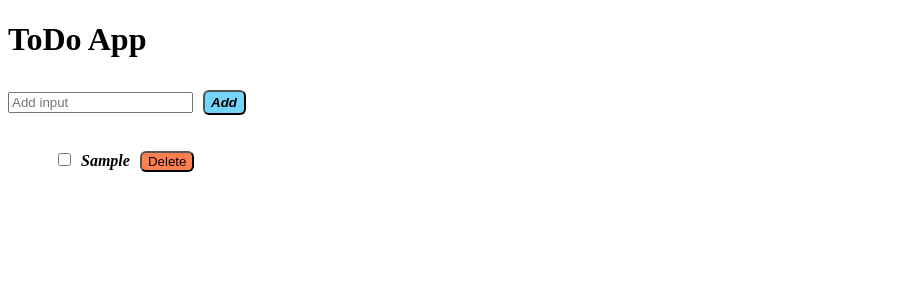
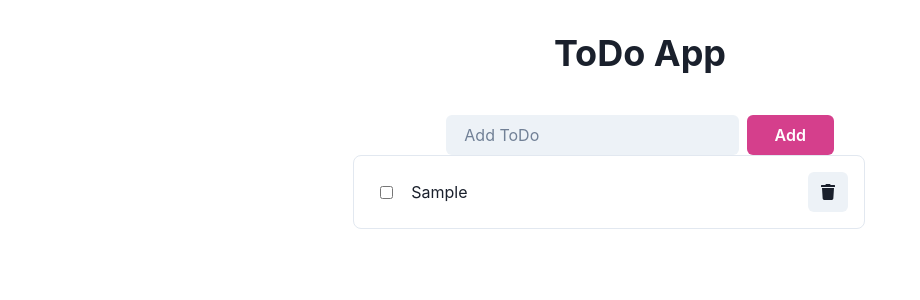
Before and after one commit to syedmuhammadfarhan/Nextjs13-ToDoApp, a Next.js app: page / in a window 1280 px wide. Both pictures are taken after typing "Sample" into the empty fields and a click on the button "Add". Shown: the top 300 px of the page, without its empty margins (0-920 px from the left). Built offline with nearby package versions, Linux system fonts and the light colour scheme.

Commit message:
after chakraui styling

```diff
--- a/app/globals.css
+++ /dev/null
@@ -1,96 +0,0 @@
-:root {
-  --max-width: 1100px;
-  --border-radius: 12px;
-  --font-mono: ui-monospace, Menlo, Monaco, 'Cascadia Mono', 'Segoe UI Mono',
-    'Roboto Mono', 'Oxygen Mono', 'Ubuntu Monospace', 'Source Code Pro',
-    'Fira Mono', 'Droid Sans Mono', 'Courier New', monospace;
-
-  --foreground-rgb: 0, 0, 0;
-  --background-start-rgb: 214, 219, 220;
-  --background-end-rgb: 255, 255, 255;
-
-  --primary-glow: conic-gradient(from 180deg at 50% 50%,
-      #16abff33 0deg,
-      #0885ff33 55deg,
-      #54d6ff33 120deg,
-      #0071ff33 160deg,
-      transparent 360deg);
-  --secondary-glow: radial-gradient(rgba(255, 255, 255, 1),
-      rgba(255, 255, 255, 0));
-
-  --tile-start-rgb: 239, 245, 249;
-  --tile-end-rgb: 228, 232, 233;
-  --tile-border: conic-gradient(#00000080,
-      #00000040,
-      #00000030,
-      #00000020,
-      #00000010,
-      #00000010,
-      #00000080);
-
-  --callout-rgb: 238, 240, 241;
-  --callout-border-rgb: 172, 175, 176;
-  --card-rgb: 180, 185, 188;
-  --card-border-rgb: 131, 134, 135;
-}
-
-@media (prefers-color-scheme: dark) {
-  :root {
-    --foreground-rgb: 255, 255, 255;
-    --background-start-rgb: 0, 0, 0;
-    --background-end-rgb: 0, 0, 0;
-
-    --primary-glow: radial-gradient(rgba(1, 65, 255, 0.4), rgba(1, 65, 255, 0));
-    --secondary-glow: linear-gradient(to bottom right,
-        rgba(1, 65, 255, 0),
-        rgba(1, 65, 255, 0),
-        rgba(1, 65, 255, 0.3));
-
-    --tile-start-rgb: 2, 13, 46;
-    --tile-end-rgb: 2, 5, 19;
-    --tile-border: conic-gradient(#ffffff80,
-        #ffffff40,
-        #ffffff30,
-        #ffffff20,
-        #ffffff10,
-        #ffffff10,
-        #ffffff80);
-
-    --callout-rgb: 20, 20, 20;
-    --callout-border-rgb: 108, 108, 108;
-    --card-rgb: 100, 100, 100;
-    --card-border-rgb: 200, 200, 200;
-  }
-}
-
-* {
-  box-sizing: border-box;
-  padding: 0;
-  margin: 0;
-}
-
-html,
-body {
-  max-width: 100vw;
-  overflow-x: hidden;
-
-}
-
-
-body {
-  color: rgb(var(--foreground-rgb));
-  background: linear-gradient(to bottom,
-      transparent,
-      rgb(var(--background-end-rgb))) rgb(var(--background-start-rgb));
-}
-
-a {
-  color: inherit;
-  text-decoration: none;
-}
-
-@media (prefers-color-scheme: dark) {
-  html {
-    color-scheme: dark;
-  }
-}
--- a/app/layout.tsx
+++ b/app/layout.tsx
@@ -1,4 +1,5 @@
-// import './globals.css'
+'use client';
+import { ChakraProvider } from '@chakra-ui/react'
 
 export default function RootLayout({
   children,
@@ -13,9 +14,9 @@ export default function RootLayout({
       */}
       <head />
       <body >
-        {/* <center > */}
-        {children}
-        {/* </center> */}
+        <ChakraProvider>
+          {children}
+        </ChakraProvider>
       </body>
     </html>
   )
--- a/app/page.tsx
+++ b/app/page.tsx
@@ -1,4 +1,6 @@
 "use client";
+import { Container, VStack, HStack, Heading, Input, Button, IconButton, StackDivider, Spacer, Text } from '@chakra-ui/react'
+import { FaTrash } from "react-icons/fa"
 
 import "./add.css";
 import { useState } from "react";
@@ -26,56 +28,49 @@ export default function Home() {
   };
 
   return (
-    <>
-      <h1>ToDo App</h1>
-      <input
-        type="text"
-        value={input}
-        placeholder="Add input"
-        onChange={(e) => setinput(e.target.value)}
-      />
-      <button className="add" onClick={addinput}>
-        Add
-      </button>
+    <Container>
+      <VStack>
+        <Heading my={8}>ToDo App</Heading>
+        <HStack>
 
-      <ul>
-        {add.map((e: any) => {
+          <Input
+            variant={'filled'}
+            type="text"
+            value={input}
+            placeholder="Add ToDo"
+            onChange={(e) => setinput(e.target.value)}
+          />
+          <Button colorScheme={'pink'} px='8' onClick={addinput}>
+            Add
+          </Button>
+        </HStack>
+      </VStack>
+
+      <VStack divider={<StackDivider />} borderColor="grey.400" borderWidth={1} p={4} borderRadius={'lg'} width="100%" maxW={{ base: "90vw", sm: "80vw", lg: "50vw", xl: "40vw" }} alignItems="stretch">
+
+
+        {add.map((e: string) => {
           if (e) {
             return (
-              <li
-                style={{
-                  fontStyle: "oblique",
-                  fontWeight: "bold",
-                  listStyle: "none",
 
-                  listStylePosition: "inside",
-                  listStyleType: "none",
-                }}
-                key={e}
-              >
+              <HStack >
                 <input type="checkbox" style={{ margin: "10px" }} />
-                {e}
+                <Text>{e}</Text>
+                <Spacer />
+                <IconButton icon={<FaTrash />}
 
-                <button
-                  style={{
-                    backgroundColor: "coral",
-                    margin: "10px",
-                    color: "black",
-                    fontFamily: "fantasy",
-                    borderRadius: "6px",
-
-                  }}
                   onClick={() => {
                     deleteinput(e);
-                  }}
-                >
+                  }} aria-label={''}                  >
                   Delete
-                </button>
-              </li>
+                </IconButton>
+              </HStack>
+
             );
           }
         })}
-      </ul>
-    </>
+
+      </VStack>
+    </Container>
   );
 }
--- a/package.json
+++ b/package.json
@@ -9,15 +9,20 @@
     "lint": "next lint"
   },
   "dependencies": {
+    "@chakra-ui/react": "^2.5.1",
+    "@emotion/react": "^11.10.6",
+    "@emotion/styled": "^11.10.6",
     "@next/font": "13.1.6",
     "@types/node": "18.11.18",
     "@types/react": "18.0.27",
     "@types/react-dom": "18.0.10",
     "eslint": "8.32.0",
     "eslint-config-next": "13.1.6",
+    "framer-motion": "^9.0.4",
     "next": "13.1.6",
     "react": "18.2.0",
     "react-dom": "18.2.0",
+    "react-icons": "^4.7.1",
     "typescript": "4.9.4"
   }
 }
```
Also changed, not shown: app/page.module.css (deleted, +0 -266 lines), 1 other file (tests, documents, lock files or other folders).
